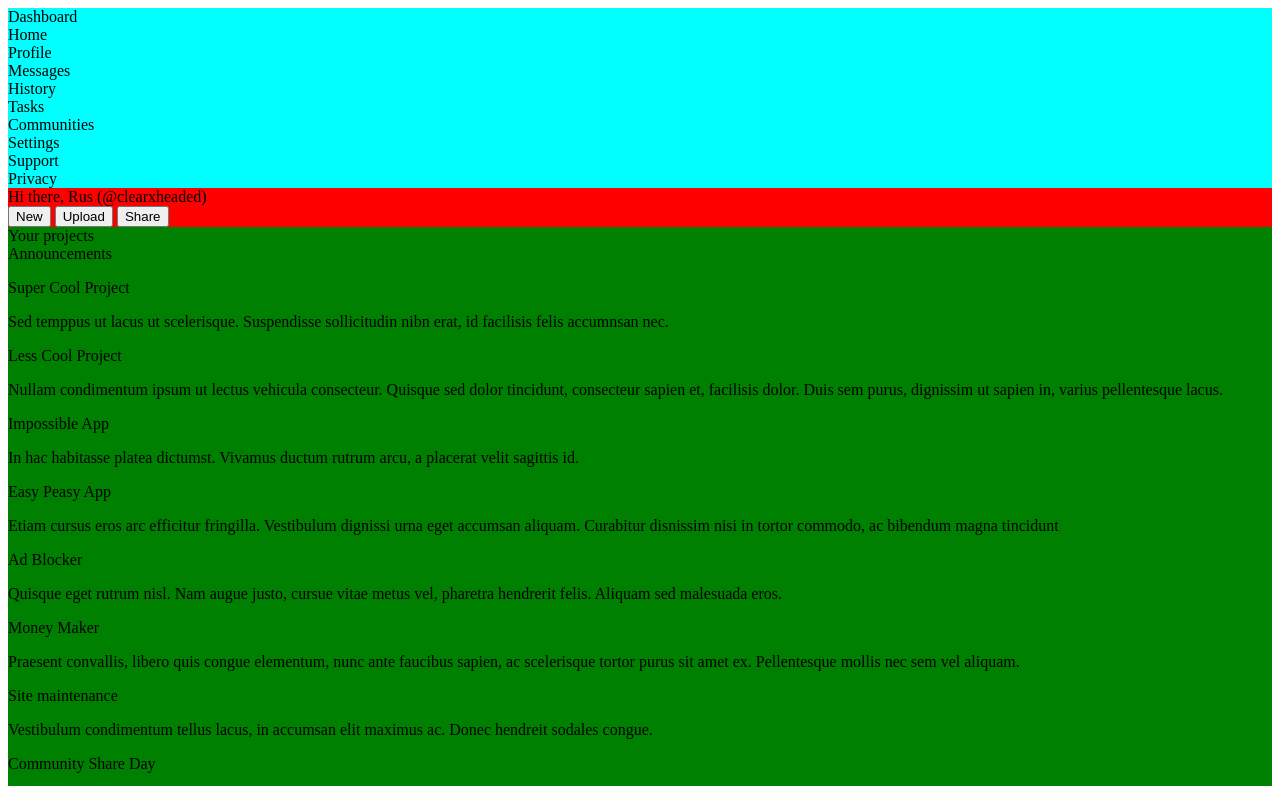
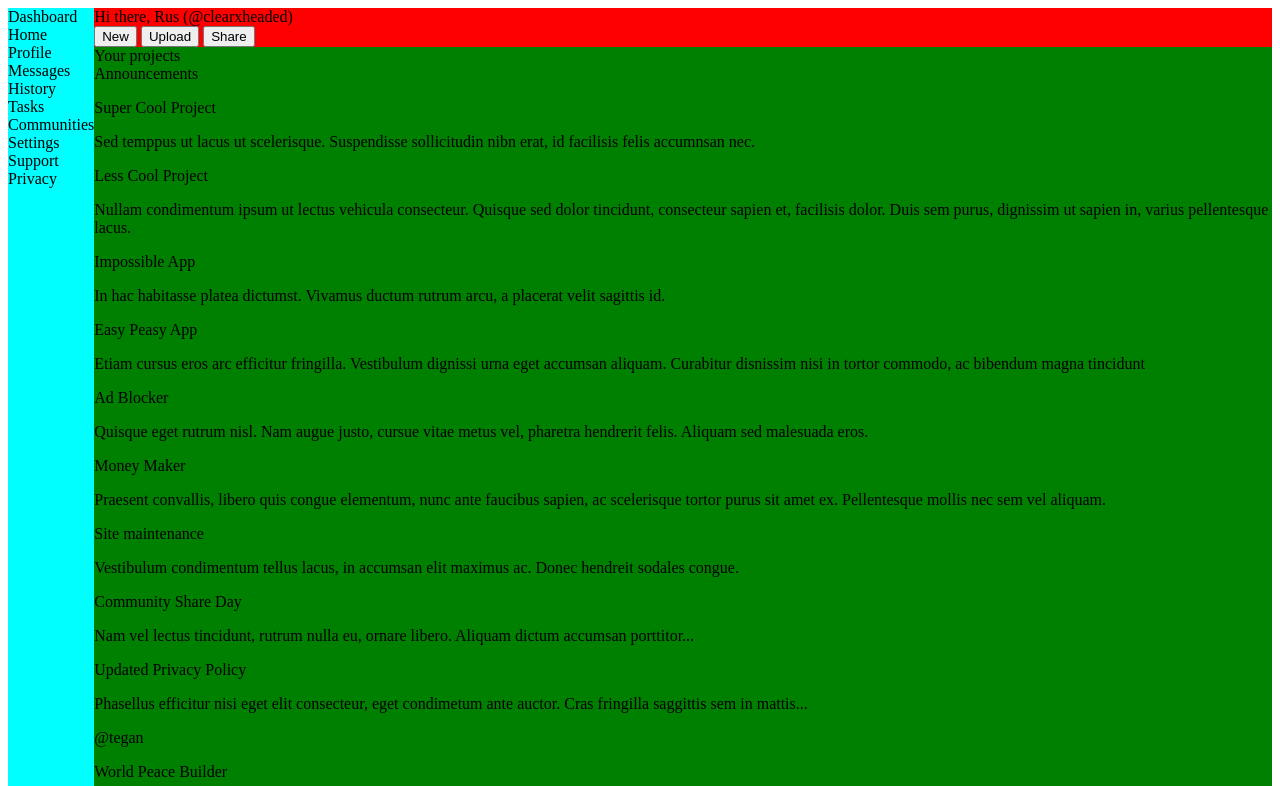
Before and after one commit to Clearxheaded/admin-dashboard, a plain HTML site: page index.html in a window 1280 px wide. Shown: the top 786 px of the page. Drawn offline with Linux system fonts and the light colour scheme.

Commit message:
Create overall grid layout for each section

```diff
--- a/style.css
+++ b/style.css
@@ -1,11 +1,20 @@
 .sidebar {
     background-color: aqua;
+    grid-area: sidebar;
 }
 
 .header {
     background-color: red;
+    grid-area: header;
 }
 
 .main-content {
     background-color: green;
+    grid-area: main-content;
 }
+
+.container {
+    display: grid;
+    grid-template-areas: "sidebar header"
+        "sidebar main-content";
+}
```
